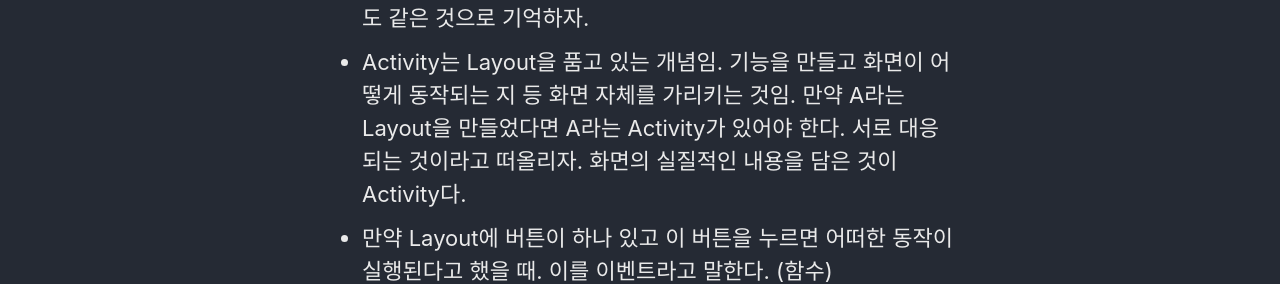
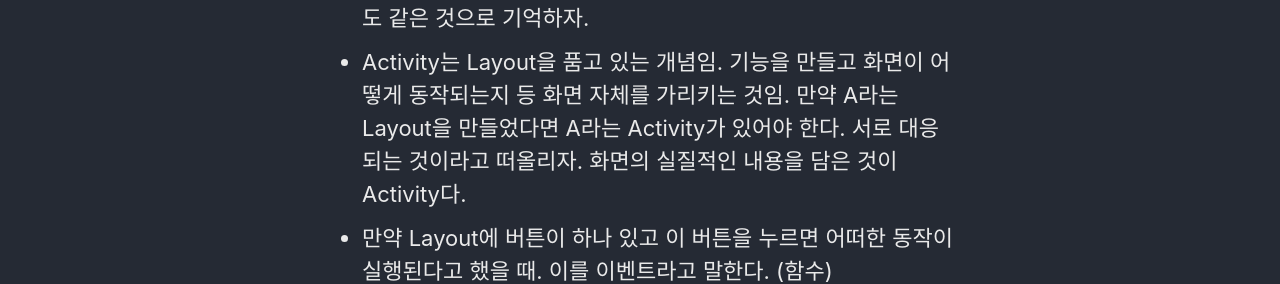
Before and after one commit to KYS96/KYS96.github.io, a Jekyll site: the page built from _posts/2023-10-28-Android.md, in a window 1280 px wide and 900 px high. Shown: the part 457-741 px from the top of the window. Built offline with Jekyll 4.4.1, drawn with Linux system fonts in a browser that asks for light colours; cached includes are drawn as plain includes.

Commit message:
자잘한 것 수정

```diff
--- a/_posts/2023-10-28-Android.md
+++ b/_posts/2023-10-28-Android.md
@@ -15,7 +15,7 @@ published: true
   xml 파일에서 Layout을 다 표현하는 것임.
   즉 총체적인 구성을 나타냄.
   설계도 같은 것으로 기억하자.
-+ Activity는 Layout을 품고 있는 개념임. 기능을 만들고 화면이 어떻게 동작되는 지 등 화면 자체를 가리키는 것임. 만약 A라는 Layout을 만들었다면 A라는 Activity가 있어야 한다. 서로 대응되는 것이라고 떠올리자. 화면의 실질적인 내용을 담은 것이 Activity다.
++ Activity는 Layout을 품고 있는 개념임. 기능을 만들고 화면이 어떻게 동작되는지 등 화면 자체를 가리키는 것임. 만약 A라는 Layout을 만들었다면 A라는 Activity가 있어야 한다. 서로 대응되는 것이라고 떠올리자. 화면의 실질적인 내용을 담은 것이 Activity다.
 + 만약 Layout에 버튼이 하나 있고 이 버튼을 누르면 어떠한 동작이 실행된다고 했을 때. 이를 이벤트라고 말한다. (함수)
 
 <hr>
```
Also changed, not shown: _posts/2023-10-28-FE.md (+1 -1 lines), _posts/2023-11-07-쓰레드5.md (+1 -1 lines).
